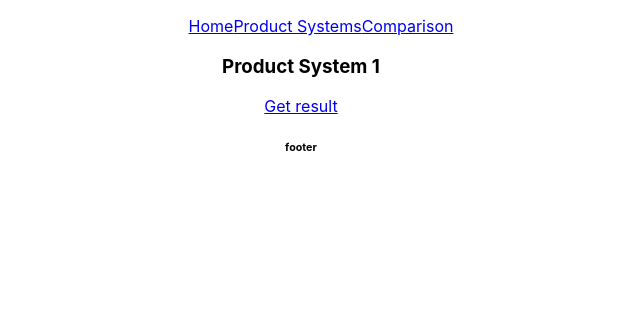
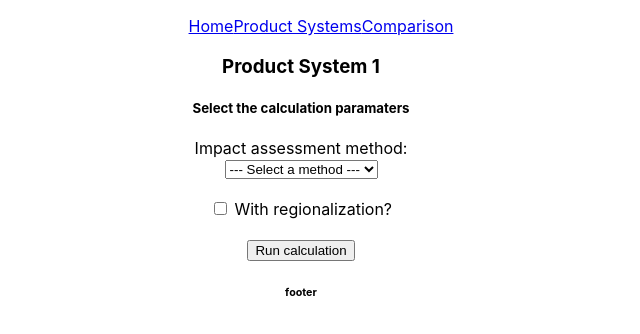
Before and after one commit to francoislerall/olca-ui, a React (Create React App) app: page /systems/1 in a window 1280 px wide. Shown: the top 334 px of the page, without its empty margins (339-979 px from the left). Built offline with nearby package versions, Linux system fonts and the light colour scheme.

Commit message:
Implement a form for the calculation with navigation to the result page (with search parameteres) when submitting it.

```diff
--- a/src/pages/results/results-page.tsx
+++ b/src/pages/results/results-page.tsx
@@ -1,12 +1,18 @@
 import React from "react";
-import { useParams } from "react-router-dom";
+import { useParams, useSearchParams } from "react-router-dom";
+
 
 const ResultsPage = () => {
   const { uuid } = useParams();
 
+  const [searchParams, setSearchParams] = useSearchParams();
+  const impactAssessmentMethod = searchParams.get("impactAssessmentMethod")
+  const withRegionalization = searchParams.get("withRegionalization")
+
+
   return (
     <div style={{ textAlign: "center" }}>
-      <h4>Result of product system {uuid}</h4>
+      <h4>Result of product system {uuid} with the method {impactAssessmentMethod} and {withRegionalization === "true" ? "with" : "without"} regionalization.</h4>
     </div>
   );
 };
--- a/src/pages/system/calculation-form.tsx
+++ /dev/null
@@ -1,12 +0,0 @@
-import React, { FormEvent } from "react";
-import { Link, Navigate, redirect } from "react-router-dom";
-
-const CalculationForm = ({ uuid }: {
-  uuid: string
-}) => {
-  return (
-    <Link to={`/results/${uuid}`}>Get result</Link>
-  )
-};
-
-export default CalculationForm;
--- /dev/null
+++ b/src/pages/system/calculation.tsx
@@ -0,0 +1,67 @@
+import React, { FormEvent, useState } from "react";
+import FormComponent from "./components/calculation-form";
+import { createSearchParams, useNavigate, useParams } from "react-router-dom";
+import { SystemParams } from "./system-page";
+
+
+interface ICalculationState {
+  impactAssessmentMethod: string,
+  withRegionalization: boolean,
+}
+
+const Calculation = () => {
+  const { uuid } = useParams<SystemParams>();
+  const [state, setState] = useState({
+    impactAssessmentMethod: "",
+    withRegionalization: false,
+  });
+  const navigate = useNavigate();
+
+  const handleChange = (e: React.FormEvent<HTMLInputElement>): void => {
+    const { name, value, type, checked } = e.currentTarget;
+    if (Object.keys(state).includes(name)) {
+      setState({
+        ...state,
+        [name]: type === "checkbox" ? checked : value
+      } as unknown as Pick<ICalculationState, keyof ICalculationState>);
+    }
+  };
+
+  const handleSelect = (e: React.ChangeEvent<HTMLSelectElement>): void => {
+    const { name, value } = e.currentTarget;
+
+    if (Object.keys(state).includes(name)) {
+      setState({
+        ...state,
+        [name]: value
+      } as unknown as Pick<ICalculationState, keyof ICalculationState>);
+    }
+  };
+
+  const handleSubmit = (event: FormEvent): void => {
+    event.preventDefault();
+    const query = createSearchParams([
+      ["impactAssessmentMethod", state.impactAssessmentMethod],
+      ["withRegionalization", `${state.withRegionalization}`],
+    ])
+    console.log("Here")
+    console.log(query.toString())
+    console.log(state.withRegionalization)
+    console.log(state.impactAssessmentMethod)
+    navigate({
+      pathname: `/results/${uuid}/`,
+      search: query.toString()
+  });
+  };
+
+  return (
+      <FormComponent
+        {...state}
+        handleChange={handleChange}
+        handleSelect={handleSelect}
+        handleSubmit={handleSubmit}
+      />
+    )
+  };
+
+export default Calculation;
--- /dev/null
+++ b/src/pages/system/components/calculation-form.tsx
@@ -0,0 +1,50 @@
+import React, { ChangeEventHandler, FormEventHandler } from "react";
+
+export interface IFormComponentProps {
+  impactAssessmentMethod: string,
+  withRegionalization: boolean,
+  handleChange: ChangeEventHandler<HTMLInputElement>,
+  handleSelect: ChangeEventHandler<HTMLSelectElement>,
+  handleSubmit: FormEventHandler<HTMLFormElement> | undefined,
+}
+
+const FormComponent = (props: IFormComponentProps) => {
+  return (
+    <form onSubmit={props.handleSubmit}>
+      <h5>Select the calculation paramaters</h5>
+
+      <label>Impact assessment method:</label>
+      <br />
+
+      <select
+        name='impactAssessmentMethod'
+        title='impactAssessmentMethod'
+        value={props.impactAssessmentMethod}
+        onChange={props.handleSelect}
+      >
+        <option value="">--- Select a method ---</option>
+        <option value="method-1">Method 1</option>
+        <option value="method-2">Method 2</option>
+      </select>
+
+      <br />
+      <br />
+
+      <label>
+        <input
+          type='checkbox'
+          name='withRegionalization'
+          checked={props.withRegionalization}
+          onChange={props.handleChange}
+        /> With regionalization?
+      </label>
+
+      <br />
+      <br />
+
+      <button>Run calculation</button>
+    </form>
+  );
+};
+
+export default FormComponent;
--- a/src/pages/system/system-page.tsx
+++ b/src/pages/system/system-page.tsx
@@ -1,8 +1,8 @@
 import React from "react";
 import { useParams, Link } from "react-router-dom";
-import CalculationForm from "./calculation-form";
+import Calculation from "./calculation";
 
-type SystemParams = {
+export type SystemParams = {
   uuid: string;
 };
 
@@ -12,7 +12,7 @@ const SystemPage = () => {
   return (
     <div>
       <h3>Product System {uuid}</h3>
-      <CalculationForm uuid={uuid || ""} />
+      <Calculation />
     </div>
   )
 };
```
Also changed, not shown: 1 other file (tests, documents, lock files or other folders).
